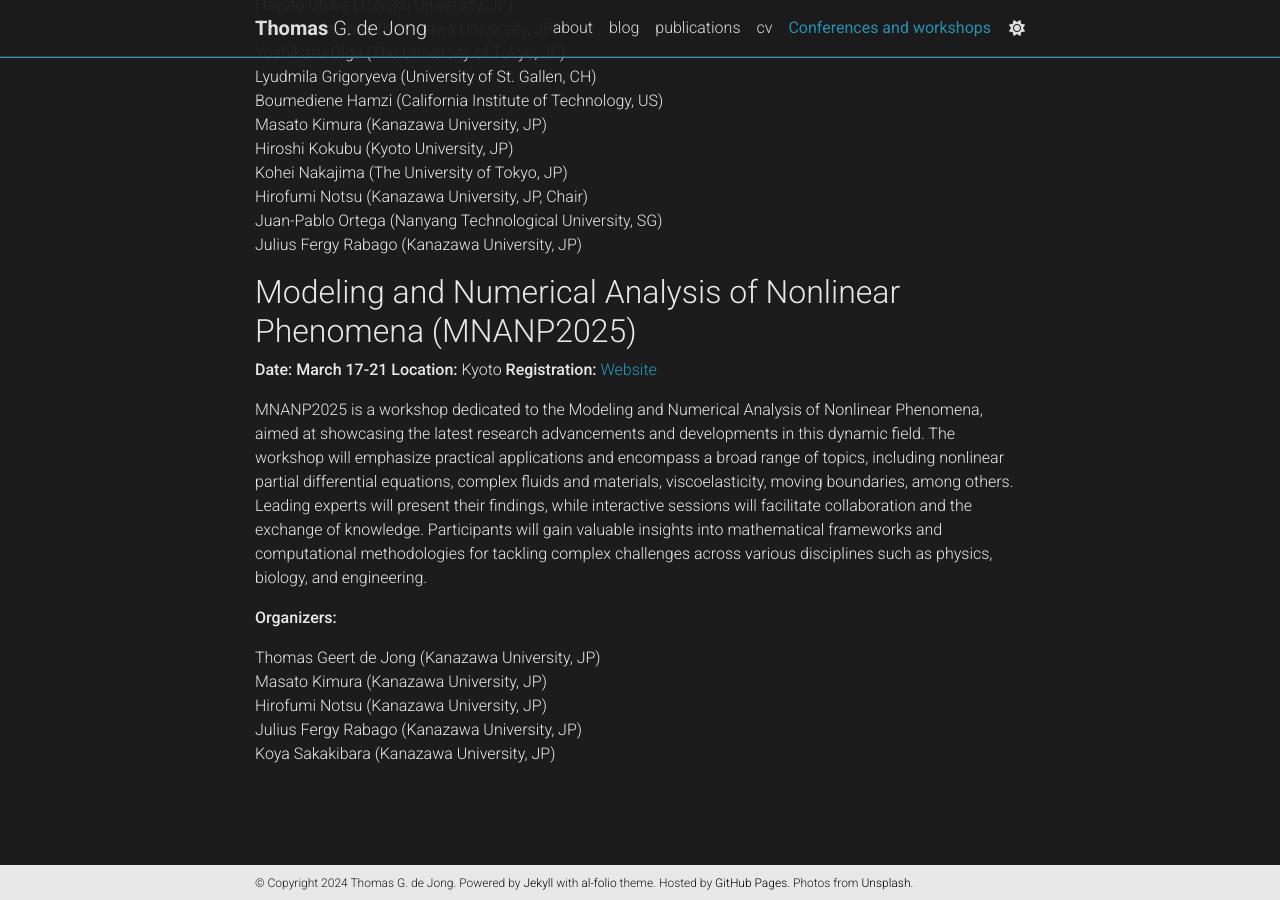
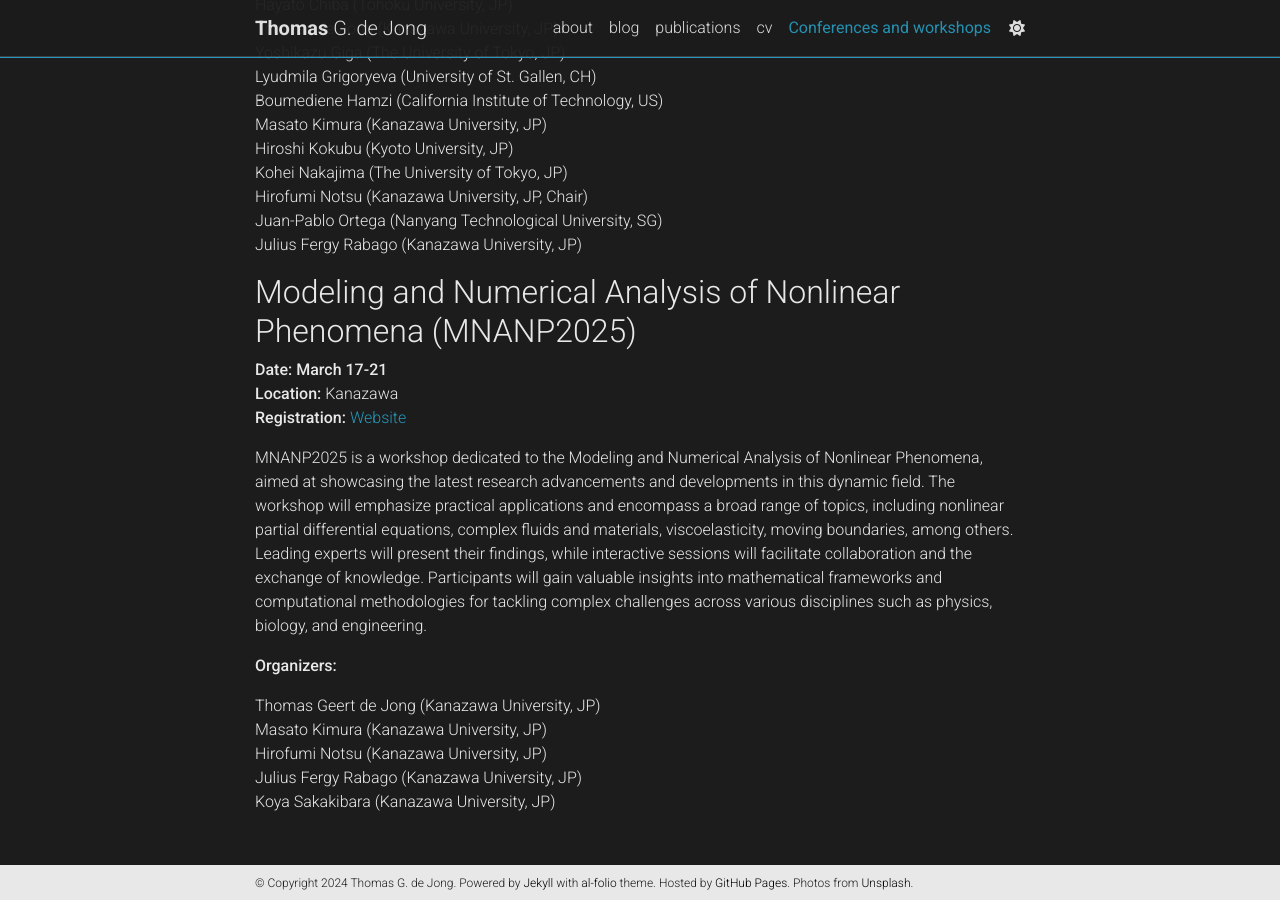
Before and after one commit to mathowl/tgdejong, a Jekyll site: the page built from _pages/teaching.md, in a window 1280 px wide and 900 px high, scrolled down 1128 px. Built offline with Jekyll 4.4.1, drawn with Linux system fonts in a browser that asks for light colours; comment, search, counter and statistics services are not loaded; a style sheet for code colours, icons or effects is not loaded.

Commit message:
Update teaching.md

```diff
--- a/_pages/teaching.md
+++ b/_pages/teaching.md
@@ -42,7 +42,7 @@
 **Location:** Kyoto <br>
 **Registration link:** available in October <br>
 
-This conference is mainly devoted to new mathematical aspects on machine learning algorithms, big data analysis, and other topics in data science area, from a viewpoint of differential equations. In recent years, several interesting connections between differential equations and data science have been found and attract attention from researchers of differential equations. In this conference, we will gather such researchers of differential equations who have interest in data science and try to shed new light on mathematical foundations on the topics in machine learning/data science.
+This conference is mainly devoted to new mathematical aspects on machine learning algorithms, big data analysis, and other topics in data science area, from a viewpoint of differential equations. In recent years, several interesting connections between differential equations and data science have been found and attract attention from researchers of differential equations. In this conference, we will gather such researchers of differential equations who have interest in data science and try to shed new light on mathematical foundations on the topics in machine learning/data science. <br>
 
 **Organizers:**
 
@@ -60,13 +60,13 @@
 
 <h2> Modeling and Numerical Analysis of Nonlinear Phenomena (MNANP2025) </h2>
 
-**Date: March 17-21**
-**Location:** Kyoto
-**Registration:** [Website](https://jftrabago.github.io/MNANP2025/)
+**Date: March 17-21** <br>
+**Location:** Kanazawa <br>
+**Registration:** [Website](https://jftrabago.github.io/MNANP2025/) <br>
 
-MNANP2025 is a workshop dedicated to the Modeling and Numerical Analysis of Nonlinear Phenomena, aimed at showcasing the latest research advancements and developments in this dynamic field. The workshop will emphasize practical applications and encompass a broad range of topics, including nonlinear partial differential equations, complex fluids and materials, viscoelasticity, moving boundaries, among others. Leading experts will present their findings, while interactive sessions will facilitate collaboration and the exchange of knowledge. Participants will gain valuable insights into mathematical frameworks and computational methodologies for tackling complex challenges across various disciplines such as physics, biology, and engineering.
+MNANP2025 is a workshop dedicated to the Modeling and Numerical Analysis of Nonlinear Phenomena, aimed at showcasing the latest research advancements and developments in this dynamic field. The workshop will emphasize practical applications and encompass a broad range of topics, including nonlinear partial differential equations, complex fluids and materials, viscoelasticity, moving boundaries, among others. Leading experts will present their findings, while interactive sessions will facilitate collaboration and the exchange of knowledge. Participants will gain valuable insights into mathematical frameworks and computational methodologies for tackling complex challenges across various disciplines such as physics, biology, and engineering. <br>
 
-**Organizers:**
+**Organizers:** <br>
 
 Thomas Geert de Jong  (Kanazawa University, JP) <br>
 Masato Kimura  (Kanazawa University, JP) <br>
```
